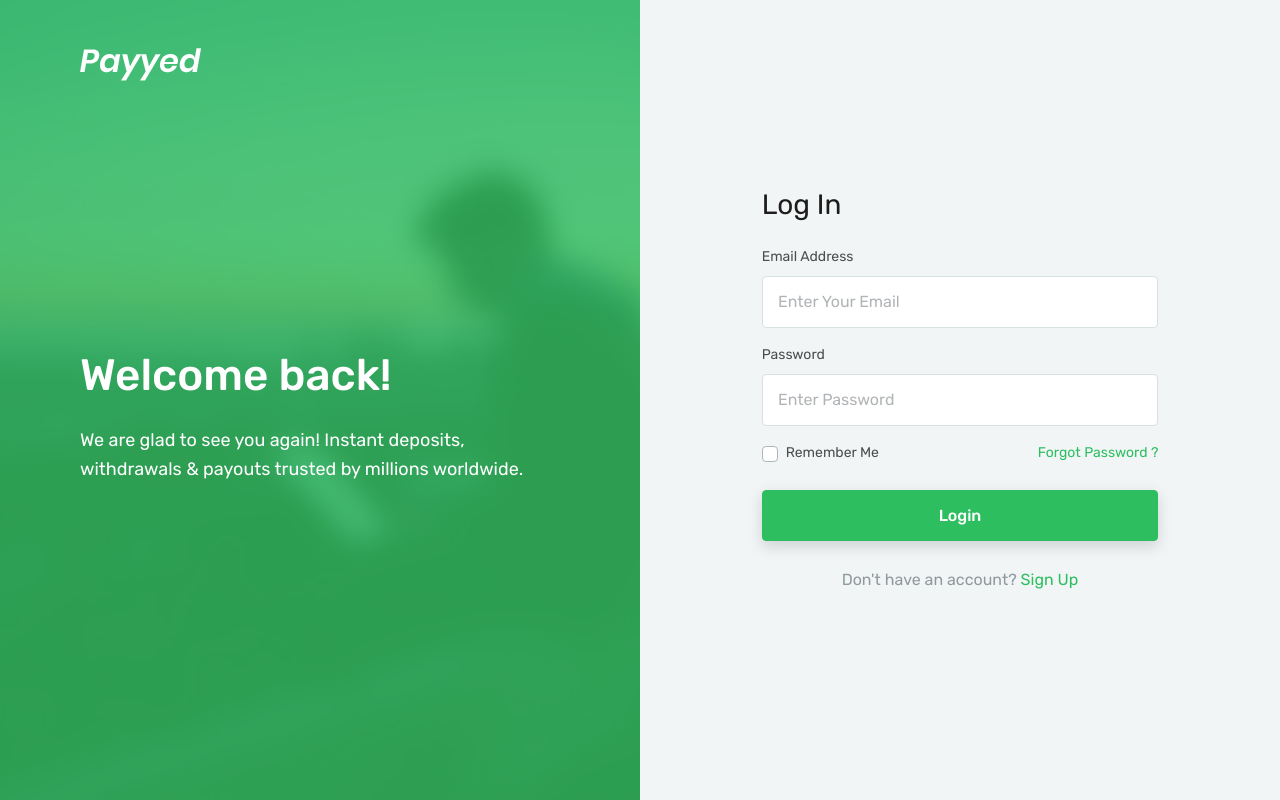
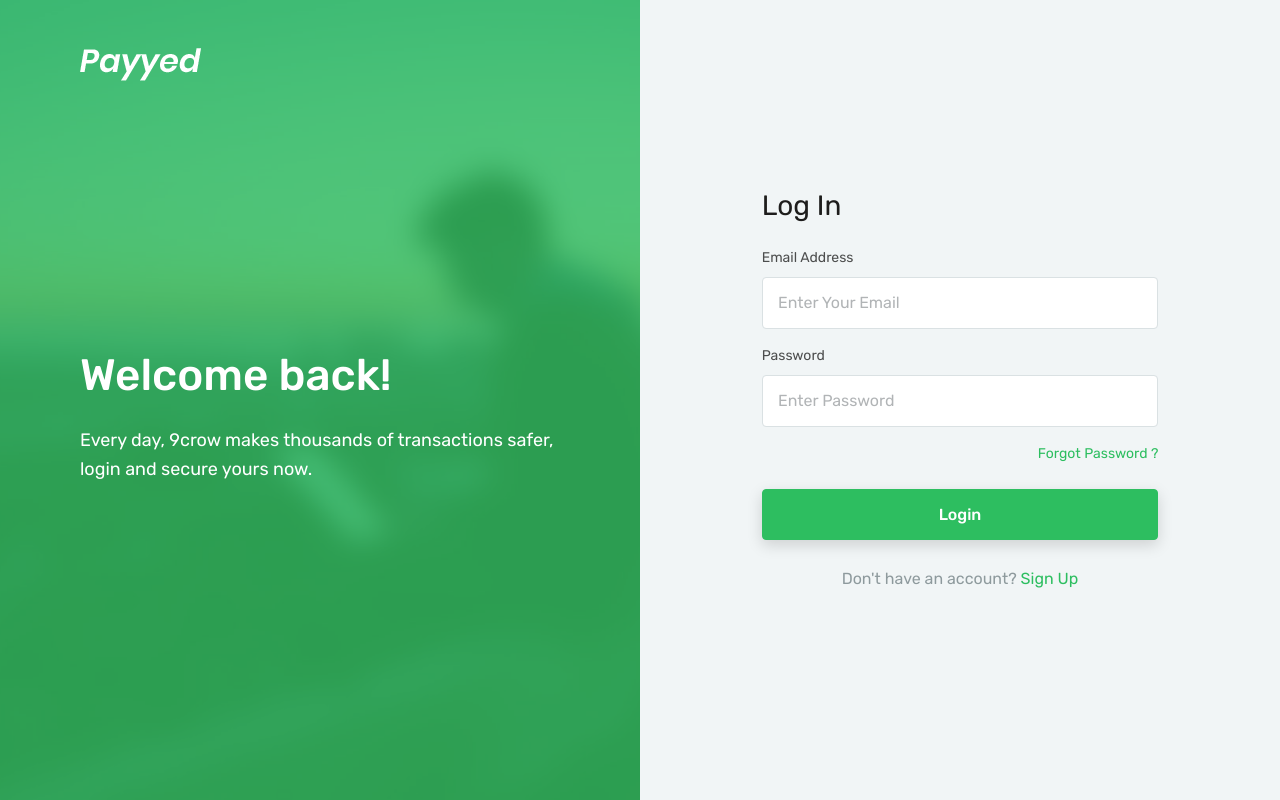
Before and after one commit to nodebe/9crow, a Flask app: page /login in a window 1280 px wide. Run offline with Flask 2, Linux system fonts and the light colour scheme; some libraries are stand-ins or nearby versions.

Commit message:
login page done

```diff
--- a/ncrow/templates/layout.html
+++ b/ncrow/templates/layout.html
@@ -196,7 +196,7 @@
           ============================== -->
           <nav class="login-signup navbar navbar-expand">
             <ul class="navbar-nav">
-              <li><a href="login.html">Login</a> </li>
+              <li><a href="{{url_for('users.login')}}">Login</a> </li>
               <li class="align-items-center h-auto ml-sm-3"><a class="btn btn-primary d-none d-sm-block" href="{{url_for('users.register')}}">Sign Up</a></li>
             </ul>
           </nav>
--- a/ncrow/templates/login.html
+++ b/ncrow/templates/login.html
@@ -5,9 +5,9 @@
 <meta http-equiv="X-UA-Compatible" content="IE=edge">
 <meta name="viewport" content="width=device-width, initial-scale=1, minimum-scale=1.0, shrink-to-fit=no">
 <link href="images/favicon.png" rel="icon" />
-<title>Payyed - Money Transfer and Online Payments HTML Template</title>
-<meta name="description" content="This professional design html template is for build a Money Transfer and online payments website.">
-<meta name="author" content="harnishdesign.net">
+<title>9crow - {{title}}</title>
+<meta name="description" content="9crow is an online escrow service platform which acts as a middle-man between online vendors and customers">
+<meta name="author" content="ITechFor">
 
 <!-- Web Fonts
 ============================================= -->
@@ -15,9 +15,11 @@
 
 <!-- Stylesheet
 ============================================= -->
-<link rel="stylesheet" type="text/css" href="vendor/bootstrap/css/bootstrap.min.css" />
-<link rel="stylesheet" type="text/css" href="vendor/font-awesome/css/all.min.css" />
-<link rel="stylesheet" type="text/css" href="css/stylesheet.css" />
+<link rel="stylesheet" type="text/css" href="../static/vendor/bootstrap/css/bootstrap.min.css" />
+<link rel="stylesheet" type="text/css" href="../static/vendor/font-awesome/css/all.min.css" />
+<link rel="stylesheet" type="text/css" href="../static/vendor/owl.carousel/assets/owl.carousel.min.css" />
+<link rel="stylesheet" type="text/css" href="../static/vendor/daterangepicker/daterangepicker.css" />
+<link rel="stylesheet" type="text/css" href="../static/css/stylesheet.css" />
 </head>
 <body>
 
@@ -35,17 +37,17 @@
       <div class="col-md-6">
         <div class="hero-wrap d-flex align-items-center h-100">
           <div class="hero-mask opacity-8 bg-primary"></div>
-          <div class="hero-bg hero-bg-scroll" style="background-image:url('./images/bg/image-3.jpg');"></div>
+          <div class="hero-bg hero-bg-scroll" style="background-image:url('../static/images/bg/image-3.jpg');"></div>
           <div class="hero-content mx-auto w-100 h-100 d-flex flex-column">
             <div class="row no-gutters">
               <div class="col-10 col-lg-9 mx-auto">
-                <div class="logo mt-5 mb-5 mb-md-0"> <a class="d-flex" href="index.html" title="Payyed - HTML Template"><img src="images/logo-light.png" alt="Payyed"></a> </div>
+                <div class="logo mt-5 mb-5 mb-md-0"> <a class="d-flex" href="index.html" title="Payyed - HTML Template"><img src="../static/images/logo-light.png" alt="Payyed"></a> </div>
               </div>
             </div>
               <div class="row no-gutters my-auto">
                 <div class="col-10 col-lg-9 mx-auto">
                   <h1 class="text-11 text-white mb-4">Welcome back!</h1>
-                  <p class="text-4 text-white line-height-4 mb-5">We are glad to see you again! Instant deposits, withdrawals & payouts trusted by millions worldwide.</p>
+                  <p class="text-4 text-white line-height-4 mb-5">Every day, 9crow makes thousands of transactions safer, login and secure yours now.</p>
                 </div>
               </div>
           </div>
@@ -59,28 +61,23 @@
         <div class="container my-4">
           <div class="row">
             <div class="col-11 col-lg-9 col-xl-8 mx-auto">
+             {% include 'includes/_messages.html' %}
               <h3 class="font-weight-400 mb-4">Log In</h3>
               <form id="loginForm" method="post">
+                {{ login_form.hidden_tag() }}
+                {% from 'includes/_formhelpers.html' import render_field  %}
                 <div class="form-group">
-                  <label for="emailAddress">Email Address</label>
-                  <input type="email" class="form-control" id="emailAddress" required placeholder="Enter Your Email">
+                  {{ render_field(login_form.email, class_="form-control", placeholder="Enter Your Email", required="true") }}
                 </div>
                 <div class="form-group">
-                  <label for="loginPassword">Password</label>
-                  <input type="password" class="form-control" id="loginPassword" required placeholder="Enter Password">
+                  {{ render_field(login_form.password, class_="form-control", placeholder="Enter Password", required="true") }}
                 </div>
                 <div class="row">
-                  <div class="col-sm">
-                    <div class="form-check custom-control custom-checkbox">
-                      <input id="remember-me" name="remember" class="custom-control-input" type="checkbox">
-                      <label class="custom-control-label" for="remember-me">Remember Me</label>
-                    </div>
-                  </div>
-                  <div class="col-sm text-right"><a class="btn-link" href="#">Forgot Password ?</a></div>
+                  <div class="col-sm text-right"><a class="btn-link" href="{{url_for('users.forgotpassword')}}">Forgot Password ?</a></div>
                 </div>
                 <button class="btn btn-primary btn-block my-4" type="submit">Login</button>
               </form>
-              <p class="text-3 text-center text-muted">Don't have an account? <a class="btn-link" href="signup.html">Sign Up</a></p>
+              <p class="text-3 text-center text-muted">Don't have an account? <a class="btn-link" href="{{url_for('users.register')}}">Sign Up</a></p>
             </div>
           </div>
         </div>
@@ -95,8 +92,8 @@
 <a id="back-to-top" data-toggle="tooltip" title="Back to Top" href="javascript:void(0)"><i class="fa fa-chevron-up"></i></a>
 
 <!-- Script -->
-<script src="vendor/jquery/jquery.min.js"></script>
-<script src="vendor/bootstrap/js/bootstrap.bundle.min.js"></script>
-<script src="js/theme.js"></script>
+<script src="../static/vendor/jquery/jquery.min.js"></script>
+<script src="../static/vendor/bootstrap/js/bootstrap.bundle.min.js"></script>
+<script src="../static/js/theme.js"></script>
 </body>
 </html>
--- a/ncrow/templates/signup.html
+++ b/ncrow/templates/signup.html
@@ -59,6 +59,7 @@
         <div class="container my-4">
           <div class="row">
             <div class="col-11 col-lg-9 col-xl-8 mx-auto">
+             {% include 'includes/_messages.html' %}
               <h3 class="font-weight-400 mb-4">Sign Up</h3>
               <form id="loginForm" method="post">
                 {{ form.hidden_tag() }}
--- a/ncrow/users/forms.py
+++ b/ncrow/users/forms.py
@@ -28,6 +28,10 @@ class Register(FlaskForm):
 		user = User.query.filter_by(username=username.data).first()
 		if user:
 			raise ValidationError('Username already exists!')
+
+class Login(FlaskForm):
+	email = EmailField('Email Address', validators=[InputRequired('Fill in a valid Email')])
+	password = PasswordField('Password', validators=[InputRequired('Fill in a your password')])
 
 class ProfilePersonal(FlaskForm):
 	full_name = StringField('Full Name', validators=[InputRequired('Fill in your fullname')] )
--- a/ncrow/users/routes.py
+++ b/ncrow/users/routes.py
@@ -1,8 +1,8 @@
 from flask import Blueprint, render_template, request, flash, redirect, url_for
-from ncrow.users.forms import Register, ProfilePersonal, ProfileEmail, ProfilePhone, PasswordChange, BankAccount
+from ncrow.users.forms import Register, ProfilePersonal, ProfileEmail, ProfilePhone, PasswordChange, BankAccount, Login
 from ncrow.models import User, Account
 from ncrow import db
-from flask_login import current_user, login_user, login_required
+from flask_login import current_user, login_user, login_required, logout_user
 from passlib.hash import sha256_crypt as sha256
 
 
@@ -11,8 +11,8 @@ ERROR = 'Something went wrong, try again later!'
 
 @users.route('/register', methods=['GET', 'POST'])
 def register():
-	# if current_user.is_authenticated:
-	# 	return redirect(url_for('users.user_dashboard'))
+	if current_user.is_authenticated:
+		return redirect(url_for('users.userdashboard'))
 	form = Register()
 	if form.validate_on_submit():
 		hashed_password = sha256.encrypt(str(form.password.data))
@@ -35,8 +35,23 @@ def register():
 
 @users.route('/login', methods=['GET', 'POST'])
 def login():
-
-	return render_template('login.html', title='9crow - Login')
+	if current_user.is_authenticated:
+		return redirect(url_for('users.userdashboard'))
+	login_form = Login()
+	if login_form.validate_on_submit():
+		try:
+			user = User.query.filter_by(email=login_form.email.data).first()
+			if user and sha256.verify(login_form.password.data, user.password):
+				login_user(user)
+				next_page = request.args.get('next')
+				return redirect(next_page) if next_page else redirect(url_for('users.userdashboard'))
+			else:
+				flash('This user does not exist!', 'warning')
+				return redirect(url_for('users.login'))
+		except Exception as e:
+			flash(f'{ERROR} : {e}', 'warning')
+			return redirect(url_for('users.login'))
+	return render_template('login.html', title='9crow - Login', login_form=login_form)
 
 @users.route('/userprofile', methods=["GET", "POST"])
 @users.route('/userprofile/<form_type>', methods=["POST", "GET"])
@@ -144,3 +159,18 @@ def delete_bank_account(account_id):
 		return(redirect(url_for('users.userprofile_bank_accounts')))
 
 	return(redirect(url_for('users.userprofile_bank_accounts')))
+
+@users.route('/forgotpassword', methods=['GET', 'POST'])
+def forgotpassword():
+
+	return '<h1>So you forgot your password! What do you want me to do?</h1>'
+
+@users.route('/userdashboard')
+def userdashboard():
+
+	return render_template('dashboard.html', title='User Dashboard')
+
+@users.route('/logout')
+def logout():
+	logout_user()
+	return redirect(url_for('users.login'))
```
